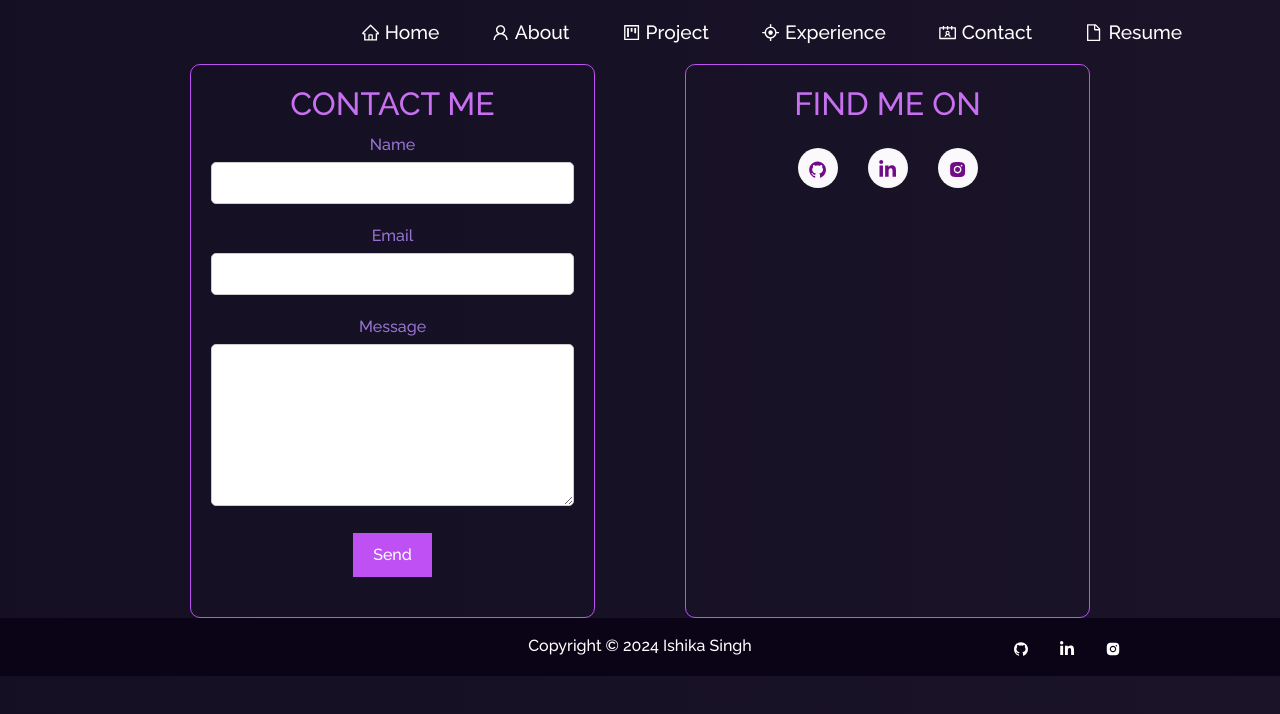
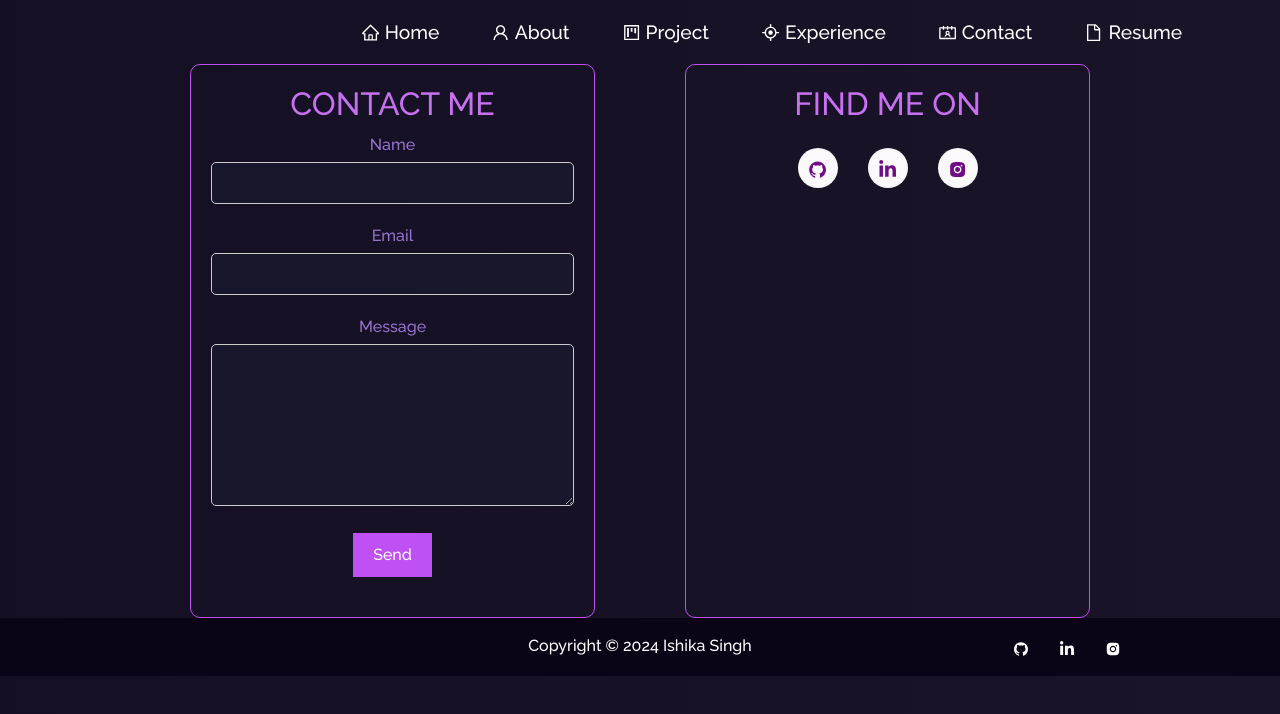
Before and after one commit to ishikasingh21/Ishika-Portfolio-main, a React (Create React App) app: page /contact in a window 1280 px wide. Shown: the top 714 px of the page. Built offline with nearby package versions, Linux system fonts and the light colour scheme.

Commit message:
background color form

```diff
--- a/src/components/Contact.css
+++ b/src/components/Contact.css
@@ -42,8 +42,9 @@ input[type="email"],
 textarea {
   width: 100%;
   padding: 8px;
-  border: 1px solid #ccc;
+  border: 1px solid#ccc;
   border-radius: 5px;
+  background-color: #1b1a2ea9;
 }
 
 textarea {
```
